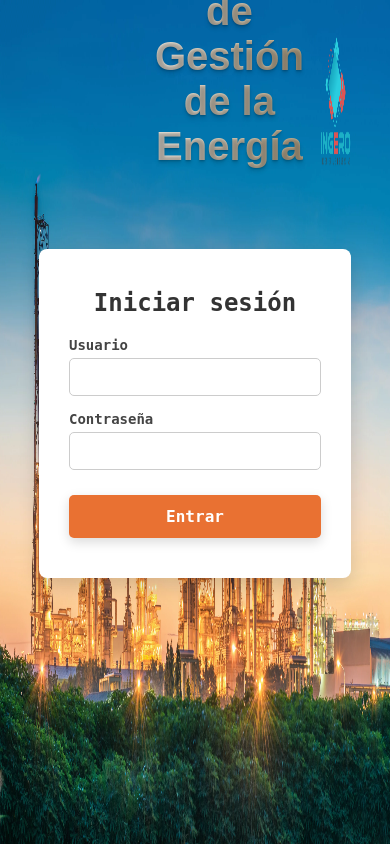
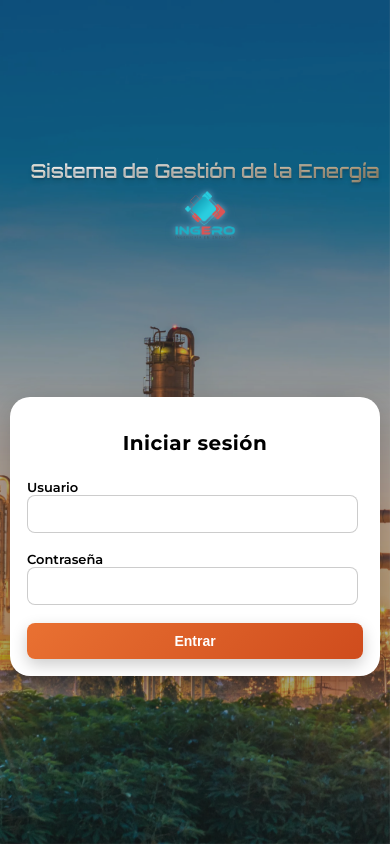
Before and after one commit to PruebasGTHB/WebJefferson, a Django app: page /login/ in a window 390 px wide. Run offline with Django 5.2, Linux system fonts and the light colour scheme.

Commit message:
05-04-2025

```diff
--- /dev/null
+++ b/core/static/css/styles_login.css
@@ -0,0 +1,319 @@
+body {
+    font-family: 'Montserrat', sans-serif;
+    background-color: #f5f5f5;
+    margin: 0;
+    min-height: 100vh;
+    height: auto;
+    display: block;
+    overflow-y: austo;
+}
+
+.background {
+    position: fixed;
+    top: 0;
+    left: 0;
+    width: 100%;
+    min-height: 100vh;
+    display: flex;
+    justify-content: center;
+    align-items: center;
+    z-index: 0;
+    overflow: auto;
+}
+
+.background__fondo {
+    position: fixed;
+    top: 0;
+    left: 0;
+    width: 100%;
+    height: 100%;
+    object-fit: cover;
+    z-index: -100;
+}
+
+.glass-effect {
+    position: fixed;
+    top: 0;
+    left: 0;
+    width: 100%;
+    height: 100%;
+    backdrop-filter: brightness(0.7);
+    background: rgba(255, 255, 255, 0.05);
+    z-index: -90;
+}
+
+.login_contenido {
+    display: grid;
+    grid-template-rows: 20% 80%;
+    grid-template-columns: 100%;
+    justify-content: center;
+    width: 80%;
+    height: auto; /* CAMBIO: antes tenías height: 100vh */
+    min-height: 100vh;
+}
+
+.login_titulo {
+    display: flex;
+    width: 100%;
+    justify-content: space-between;
+    align-items: center;
+    height: auto;
+    margin-bottom: 40px;
+}
+
+.login_titulo_content {
+    display: grid;
+    grid-template-columns: 10% 80% 10%;
+    grid-template-rows: 100%;
+    width: 100%;
+    height: 100%;
+    justify-content: center;
+    align-items: end;
+}
+
+.login_titulo_content-1 {
+    font-family: 'Orbitron', sans-serif;
+    font-size: 2.5em;
+    text-align: center;
+    font-weight: 600;
+    background: linear-gradient(90deg, #d4af37, #f6f7f9, #8a6d3b, #d4af37);
+    background-size: 400% 100%;
+    -webkit-background-clip: text;
+    -webkit-text-fill-color: transparent;
+    animation: shineHorizontal 15s ease-in-out infinite alternate;
+    text-shadow: 0 1px 1px rgba(0, 0, 0, 0.1),
+                 0 2px 2px rgba(0, 0, 0, 0.1),
+                 0 4px 4px rgba(0, 0, 0, 0.1);
+    margin: 0 auto;
+    max-width: 100%;
+}
+
+@keyframes shineHorizontal {
+    0% { background-position: 0% center; }
+    100% { background-position: 100% center; }
+}
+
+.logo_invisible{
+    width: 100%;
+    height: 80%;
+}
+
+
+.login_logo_ingero {
+    width: 100%;
+    height: 80%;
+    animation: floatLogo 6s ease-in-out infinite alternate;
+    filter: drop-shadow(0 0 2px rgba(255, 255, 255, 0.3))
+            drop-shadow(0 0 5px rgba(0, 150, 255, 0.1));
+    transition: transform 0.4s ease, filter 0.4s ease;
+}
+
+@keyframes floatLogo {
+    0% {
+        transform: translateY(0);
+        filter: drop-shadow(0 0 2px rgba(255, 255, 255, 0.3))
+                drop-shadow(0 0 5px rgba(0, 150, 255, 0.1));
+    }
+    100% {
+        transform: translateY(-3px);
+        filter: drop-shadow(0 0 3px rgba(255, 255, 255, 0.4))
+                drop-shadow(0 0 6px rgba(0, 150, 255, 0.15));
+    }
+}
+
+
+.login {
+    display: flex;
+    width: 100%;
+    height: 100%;
+    justify-content: center;
+    align-items: start;
+    padding-top: 50px;
+}
+
+.login-container {
+    background: rgba(255, 255, 255, 1);
+    backdrop-filter: blur(1px);
+    border-radius: 20px;
+    padding: 40px 32px;
+    box-shadow: 0 8px 30px rgba(0, 0, 0, 0.2);
+    width: 100%;
+    max-width: 400px;
+    border: 1px solid rgba(255, 255, 255, 0.15);
+    transition: box-shadow 0.3s ease, transform 0.3s ease;
+}
+
+.login-container:hover {
+    transform: translateY(-4px);
+    box-shadow: 0 12px 40px rgba(0, 0, 0, 0.25);
+}
+
+.login-container h2 {
+    font-size: 24px;
+    font-weight: bold;
+    color: #000000;
+    text-align: center;
+    margin-bottom: 24px;
+    letter-spacing: 0.5px;
+}
+
+.login-container label {
+    font-size: 13px;
+    font-weight: 600;
+    color: #000000;
+    display: block;
+    /* margin-bottom: 6px; */
+}
+
+.login-container input {
+    width: 92%;
+    padding: 12px 14px;
+    border: 1px solid rgba(0, 0, 0, 0.2);
+    border-radius: 8px;
+    background-color: rgba(255, 255, 255, 0.07);
+    color: #5d5d5d;
+    font-size: 14px;
+    margin-bottom: 18px;
+    transition: all 0.3s ease;
+}
+
+.login-container input::placeholder {
+    color: rgba(255, 255, 255, 0.4);
+}
+
+.login-container input:focus {
+    outline: none;
+    border-color: #E97132;
+    background-color: rgba(255, 255, 255, 0.1);
+    box-shadow: 0 0 0 2px rgba(233, 113, 50, 0.2);
+}
+
+.login-container button {
+    width: 100%;
+    padding: 12px;
+    background: linear-gradient(135deg, #e97132, #cf4c1d);
+    color: white;
+    font-weight: 700;
+    font-size: 15px;
+    border: none;
+    border-radius: 8px;
+    cursor: pointer;
+    transition: all 0.3s ease;
+    box-shadow: 0 6px 16px rgba(0, 0, 0, 0.2);
+}
+
+.login-container button:hover {
+    background: linear-gradient(135deg, #cf4c1d, #e97132);
+    transform: translateY(-2px);
+    box-shadow: 0 10px 24px rgba(0, 0, 0, 0.25);
+}
+
+.error-msg {
+    color: #ff4d4f;
+    font-size: 13px;
+    margin-top: 10px;
+    text-align: center;
+}
+
+
+
+
+
+
+
+
+
+
+
+
+
+
+
+
+/* ---------------------- RESPONSIVIDAD ---------------------- */
+
+@media (max-width: 768px) {
+    .login_contenido {
+        width: 95%;
+        padding: 10px;
+        grid-template-rows: auto auto;
+    }
+
+    .login_titulo {
+        flex-direction: column;
+        align-items: center;
+        padding: 0 20px;
+        margin-bottom: 20px;
+    }
+
+    .login_titulo_content {
+        display: flex;
+        flex-direction: column;
+        align-items: center;
+        gap: 10px;
+    }
+
+    .login_titulo_content-1 {
+        font-size: 1.6em;
+        padding-left: 0;
+        text-align: center;
+    }
+
+    .logo_invisible{
+        height: 60px;
+        width: auto
+    }
+    .login_logo_ingero {
+        height: 60px;
+        width: auto;
+    }
+
+    .login-container {
+        max-width: 95%;
+        padding: 20px;
+    }
+
+    body {
+        flex-direction: column;
+        height: auto;
+        padding: 20px 0;
+        align-items: flex-start;
+    }
+}
+@media (max-width: 400px) {
+    .login_titulo {
+        padding: 0 10px;
+        margin-bottom: 15px;
+    }
+
+    .login_titulo_content-1 {
+        font-size: 1.2em;
+        padding-left: 0;
+    }
+
+    .logo_invisible{
+        height: 50px
+    }
+    .login_logo_ingero {
+        height: 50px;
+    }
+
+    .login-container {
+        padding: 16px;
+        max-width: 100%;
+    }
+
+    .login-container h2 {
+        font-size: 20px;
+    }
+
+    .login-container input,
+    .login-container button {
+        font-size: 14px;
+        padding: 10px;
+    }
+
+    body {
+        padding: 10px 0;
+    }
+}
--- a/core/templates/core/constantes_usuario.html
+++ b/core/templates/core/constantes_usuario.html
@@ -9,7 +9,7 @@
     <div class="principal__superior">
         <div class="superior__botones">
             <button id="boton1" class="botones" onclick="cambiarColor(this); cambiarIframe('https://foodcorp.sgen.ingero.cloud:3000/d-solo/dehpikez07x8gc/lineas-bases?orgId=1&from=1743756092365&to=1743777692365&timezone=browser&var-query0=2&theme=light&panelId=1&__feature.dashboardSceneSolo')">LÍNEAS BASES ENERGÉTICAS</button>
-            <button id="boton2" class="botones" onclick="cambiarColor(this); cambiarIframe('')">OBJETIVOS METAS Y PLANES (OMP)</button>
+            <button id="boton2" class="botones" onclick="cambiarColor(this); cambiarIframe('https://foodcorp.sgen.ingero.cloud:3000/d-solo/eehwaaveo8c8wc/omp?orgId=1&from=1743757000012&to=1743778600012&timezone=browser&theme=light&panelId=2&__feature.dashboardSceneSolo')">OBJETIVOS METAS Y PLANES (OMP)</button>
             <button id="boton3" class="botones" onclick="cambiarColor(this); cambiarIframe('https://foodcorp.sgen.ingero.cloud:3000/d-solo/cehpw1ui0efwgb/factores-conversion?orgId=1&from=1743756114788&to=1743777714788&timezone=browser&var-query0=2&var-query1=2&theme=light&panelId=1&__feature.dashboardSceneSolo')">CONSTANTES FÍSICAS</button>
         </div>
     </div>
--- a/core/templates/registration/login.html
+++ b/core/templates/registration/login.html
@@ -3,252 +3,33 @@
 <html lang="es">
 <head>
     <meta charset="UTF-8">
+    <meta name="viewport" content="width=device-width, initial-scale=1.0"> <!-- Clave para responsividad -->
     <title>Iniciar sesión</title>
 
-
     <link rel="icon" href="{% static 'img/logos/LOGO2+ALFA.png' %}" sizes="64x64" type="image/png">
+    <link rel="stylesheet" href="{% static '../static/css/styles_login.css' %}">
+    <link href="https://fonts.googleapis.com/css2?family=Montserrat:wght@400;600;700&display=swap" rel="stylesheet">
+    <link href="https://fonts.googleapis.com/css2?family=Orbitron:wght@600&display=swap" rel="stylesheet">
 
 
-    <link rel="stylesheet" href="{% static '../static/css/styles.css' %}">
-    <link href="https://fonts.googleapis.com/css2?family=Montserrat:wght@400;600;700&display=swap" rel="stylesheet">
-    <style>
-        body {
-            font-family: 'Montserrat', sans-serif;
-            background-color: #f5f5f5;
-            display: flex;
-            justify-content: center;
-            align-items: center;
-            margin: 0;
-        }
-
-        .background{
-            font-family: 'Montserrat', sans-serif;
-            background-color: #f5f5f5;
-            display: flex;
-            position: absolute;
-            justify-content: center;
-            align-items: center;
-            width: 100%;
-            height: 100%;
-            margin: 0;
-            z-index: 0;
-        }
-        .background__fondo{
-
-            display: flex;
-            position: absolute;
-            justify-content: center;
-            width: 100%;
-            height: 100%;
-            z-index: -1;
-        }
-
-        .background__fondo img{
-
-            display: flex;
-            position: absolute;
-            width: 1fr;
-            height: 1fr;
-            z-index: -100;
-        }
-
-        .login_contenido{
-            display: grid;
-            grid-template-rows: 20% 80%;
-            grid-template-columns: 100%;
-            justify-content: center;
-            width: 80%;
-            height: 100%;
-        }
-
-        .login_titulo{
-            display: flex;
-            width: 100%;
-            height: 100%;
-            align-items: center;
-            justify-content: end;
-        }
-        .login_titulo_content{
-            display: grid;
-            grid-template-columns: 90% 10%;
-            grid-template-rows: 100%;
-            width:100%;
-            height: 100%;
-            justify-content: center;
-            align-items: end;
-        }
-
-        @import url('https://fonts.googleapis.com/css2?family=Orbitron:wght@600&display=swap');
-
-        .login_titulo_content-1 {
-            font-family: 'Orbitron', sans-serif;
-            font-size: 2.5em;
-            text-align: center;
-            font-weight: 600;
-
-            background: linear-gradient(90deg, #d4af37, #f6f7f9, #8a6d3b, #d4af37);
-            background-size: 400% 100%;
-            -webkit-background-clip: text;
-            -webkit-text-fill-color: transparent;
-
-            animation: shineHorizontal 15s ease-in-out infinite alternate;
-
-            text-shadow: 0 1px 1px rgba(0, 0, 0, 0.1),
-                        0 2px 2px rgba(0, 0, 0, 0.1),
-                        0 4px 4px rgba(0, 0, 0, 0.1);
-
-            padding-left: 100px;
-            margin: 0 auto;
-            max-width: 100%;
-        }
-
-        @keyframes shineHorizontal {
-            0% {
-                background-position: 0% center;
-            }
-            100% {
-                background-position: 100% center;
-            }
-        }
-
-        /* @import url('https://fonts.googleapis.com/css2?family=Orbitron:wght@600&display=swap');
-
-        .login_titulo_content-1 {
-            font-family: 'Orbitron', sans-serif;
-            font-size: 2.5em;
-            text-align: center;
-            font-weight: 600;
-
-            background: linear-gradient(180deg, #d4af37, #f6f7f9, #8a6d3b, #d4af37);
-            background-size: 100% 400%;
-            -webkit-background-clip: text;
-            -webkit-text-fill-color: transparent;
-
-            animation: shineVertical 15s ease-in-out infinite alternate;
-
-            text-shadow: 0 1px 1px rgba(0, 0, 0, 0.1),
-                        0 2px 2px rgba(0, 0, 0, 0.1),
-                        0 4px 4px rgba(0, 0, 0, 0.1);
-
-            padding-left: 100px;
-            margin: 0 auto;
-            max-width: 100%;
-        }
-
-        @keyframes shineVertical {
-            0% {
-                background-position: center 0%;
-            }
-            100% {
-                background-position: center 100%;
-            }
-        } */
-
-
-
-
-        .login_logo_ingero{
-            width: 100%;
-            height: 80%;
-        }
-
-        /* LOGIN */
-
-        .login{
-            display: flex;
-            width: 100%;
-            height: 100%;
-            justify-content: center;
-            align-items: start;
-            padding-top: 80px;
-        }
-
-        .login-container {
-            background-color: white;
-            /* opacity: 80%; */
-            padding: 40px 30px;
-            border-radius: 8px;
-            box-shadow: 0 8px 20px rgba(0, 0, 0, 0.15);
-            width: 100%;
-            max-width: 400px;
-        }
-
-
-        .login-container h2 {
-            margin-bottom: 20px;
-            font-weight: 600;
-            color: #333;
-            text-align: center;
-        }
-
-        .login-container label {
-            display: block;
-            margin-top: 15px;
-            margin-bottom: 5px;
-            font-weight: 600;
-            font-size: 14px;
-            color: #444;
-        }
-
-        .login-container input {
-            width: 100%;
-            padding: 10px;
-            font-size: 14px;
-            border-radius: 5px;
-            border: 1px solid #ccc;
-            outline: none;
-            transition: border 0.3s ease;
-        }
-
-        .login-container input:focus {
-            border-color: #E97132;
-        }
-
-        .login-container button {
-            margin-top: 25px;
-            width: 100%;
-            padding: 12px;
-            background-color: #E97132;
-            color: white;
-            font-weight: bold;
-            font-size: 16px;
-            border: none;
-            border-radius: 5px;
-            cursor: pointer;
-            box-shadow: 0 4px 12px rgba(0,0,0,0.15);
-            transition: background-color 0.3s ease, transform 0.2s ease;
-        }
-
-        .login-container button:hover {
-            background-color: #d15d22;
-            transform: translateY(-1px);
-        }
-
-        .error-msg {
-            color: red;
-            font-size: 14px;
-            margin-top: 10px;
-            text-align: center;
-        }
-    </style>
 </head>
 <body>
 
     <div class="background">
-        <img src="../static/img/login/SustainableProduction_184162826.5120.webp" alt="" class="background__fondo">
+        <img src="{% static 'img/login/SustainableProduction_184162826.5120.webp' %}" alt="" class="background__fondo">
+        <div class="glass-effect"></div>
 
         <div class="login_contenido">
 
             <div class="login_titulo">
                 <div class="login_titulo_content">
-                    <p href="" class="login_titulo_content-1">Sistema de Gestión de la Energía</p>
-                    <img src="{% static 'img/logos/logo_ingero2.png' %}" alt="" class="login_logo_ingero">
-
+                    <div class="logo_invisible"></div>
+                    <p class="login_titulo_content-1">Sistema de Gestión de la Energía</p>
+                    <img src="{% static 'img/logos/logo_ingero2.png' %}" alt="Logo Ingero" class="login_logo_ingero">
                 </div>
             </div>
 
             <div class="login">
-
                 <div class="login-container">
                     <h2>Iniciar sesión</h2>
 
@@ -270,10 +51,9 @@
                     </form>
                 </div>
             </div>
+
         </div>
-
     </div>
-
 
 </body>
 </html>
```
Also changed, not shown: db.sqlite3.
